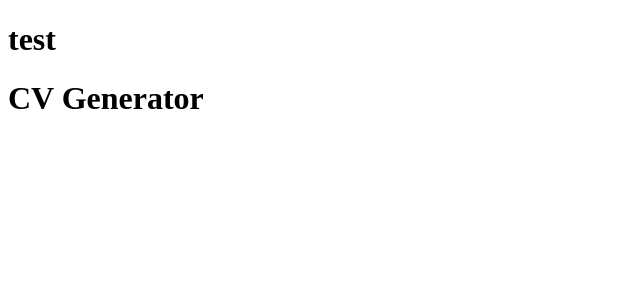
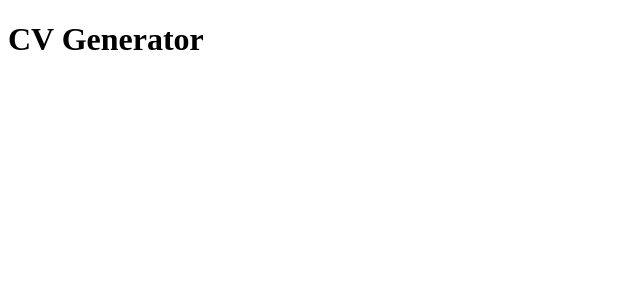
Before and after one commit to daygoDao/cv-project, a React (Create React App) app: page / in a window 1280 px wide. Shown: the top 300 px of the page, without its empty margins (0-640 px from the left). Built offline with nearby package versions, Linux system fonts and the light colour scheme.

Commit message:
added component folders to build on later

```diff
--- a/src/App.js
+++ b/src/App.js
@@ -11,7 +11,6 @@ class App extends Component {
   render() {
     return (
       <div className="App">
-        <h1>test</h1>
         <CVform />
       </div>
     );
```
Also changed, not shown: src/components/CVform.js (+8 -2 lines), src/components/EducationHistory.js (added), src/components/PersonalInfo.js (added), src/components/WorkHistory.js (added).
